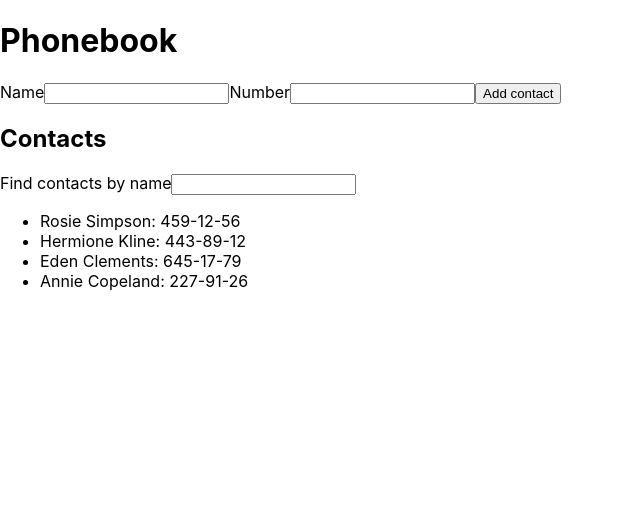
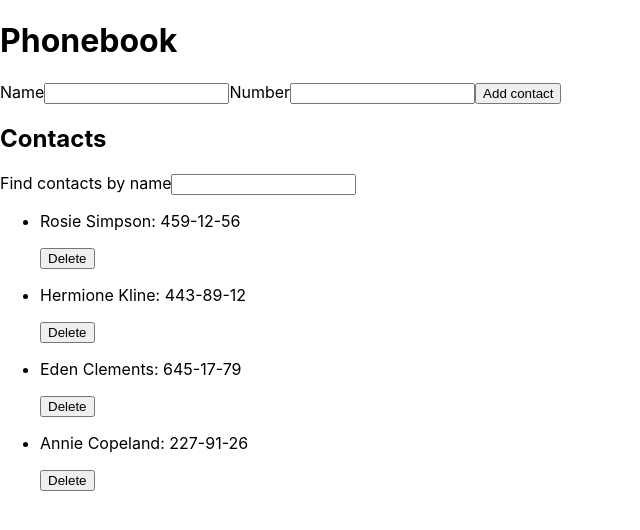
Before and after one commit to YuriyBeregovoy/goit-react-hw-02-phonebook, a React (Create React App) app: page / in a window 1280 px wide. Shown: the top 530 px of the page, without its empty margins (0-640 px from the left). Built offline with nearby package versions, Linux system fonts and the light colour scheme.

Commit message:
step 6 is complete

```diff
--- a/src/components/App.jsx
+++ b/src/components/App.jsx
@@ -42,7 +42,14 @@
 
 };
 
+  handleContactDelete = (contactId) => {
+    this.setState(prevState => {
+      return {
+        contacts: prevState.contacts.filter(contact => contact.id !== contactId)
+      };
+    })
 
+  };
 
   render() {
 
@@ -90,7 +97,10 @@
 
         <ul>
         {this.filterContacts().map(contact => (
-          <li key={contact.id}>{contact.name}: {contact.number}</li>
+          <li key={contact.id}>
+            <p>{contact.name}: {contact.number}</p>
+            <button type="button" onClick={() => this.handleContactDelete(contact.id)}>Delete</button>
+          </li>
           ))}
         </ul>
 </div>
```
